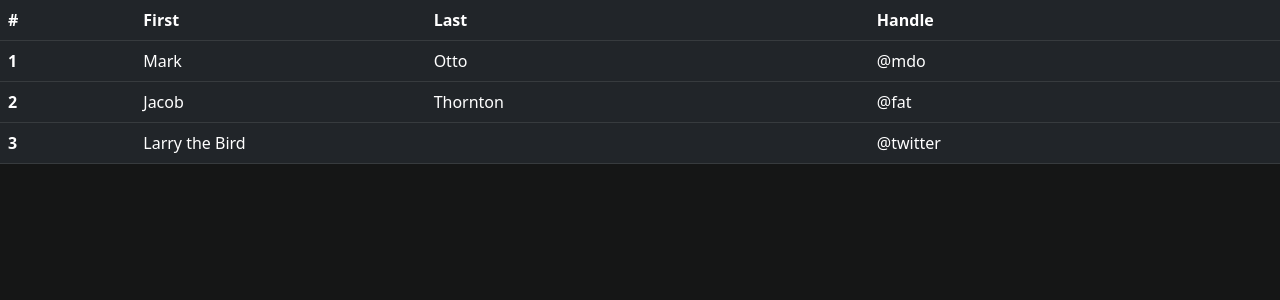
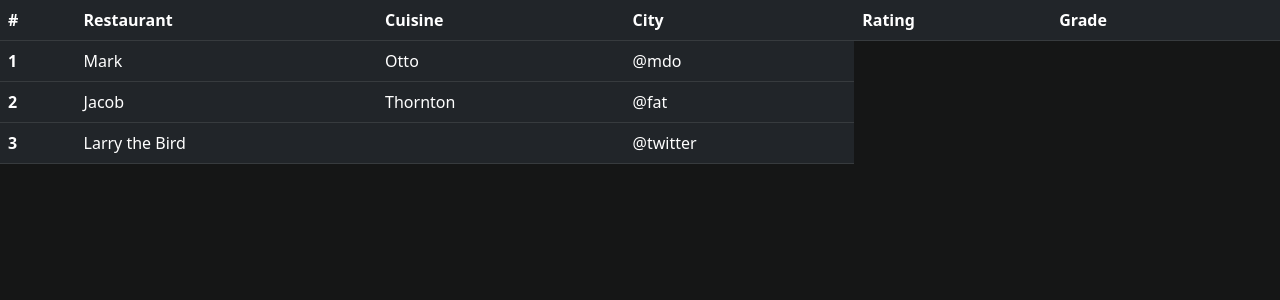
Before and after one commit to briannarenni/FoodFinderAng, an Angular app: page / in a window 1280 px wide. Shown: the top 300 px of the page. Built offline with nearby package versions, Linux system fonts and the light colour scheme.

Commit message:
Add column headers

```diff
--- a/src/components/home/home.component.html
+++ b/src/components/home/home.component.html
@@ -2,9 +2,13 @@
   <thead>
     <tr>
       <th scope="col">#</th>
-      <th scope="col">First</th>
-      <th scope="col">Last</th>
-      <th scope="col">Handle</th>
+      <th scope="col">Restaurant</th>
+      <th scope="col">Cuisine</th>
+      <th scope="col">City</th>
+      <th scope="col">Rating</th>
+      <th scope="col">Grade</th>
+      <!-- See Menu Btn -->
+      <th scope="col"></th>
     </tr>
   </thead>
   <tbody>
```
